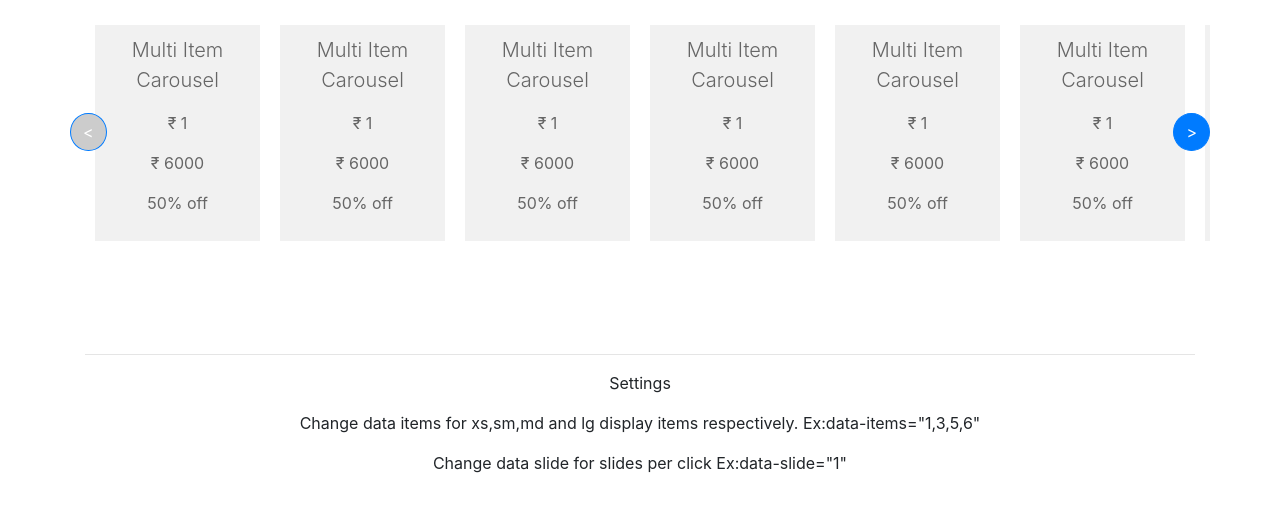
After one commit to JunTangg/matcha, a Django app: page /posts/scroll/ in a window 1280 px wide. The commit adds this page. Shown: the top 512 px of the page. Run offline with Django 3.2, Linux system fonts and the light colour scheme; some libraries are stand-ins or nearby versions.

Commit message:
scroll add | 190621

```diff
--- a/django_안성윤/matzip/accounts/models.py
+++ b/django_안성윤/matzip/accounts/models.py
@@ -3,7 +3,6 @@ from django.contrib.auth.models import AbstractUser
 from django.conf import settings
 from imagekit.models import ProcessedImageField
 from imagekit.processors import ResizeToFill
-
 
 
 class User(AbstractUser):
--- /dev/null
+++ b/django_안성윤/matzip/posts/static/posts/css/scroll.css
@@ -0,0 +1,9 @@
+.MultiCarousel { float: left; overflow: hidden; padding: 15px; width: 100%; position:relative; }
+    .MultiCarousel .MultiCarousel-inner { transition: 1s ease all; float: left; }
+        .MultiCarousel .MultiCarousel-inner .item { float: left;}
+        .MultiCarousel .MultiCarousel-inner .item > div { text-align: center; padding:10px; margin:10px; background:#f1f1f1; color:#666;}
+    .MultiCarousel .leftLst, .MultiCarousel .rightLst { position:absolute; border-radius:50%;top:calc(50% - 20px); }
+    .MultiCarousel .leftLst { left:0; }
+    .MultiCarousel .rightLst { right:0; }
+
+        .MultiCarousel .leftLst.over, .MultiCarousel .rightLst.over { pointer-events: none; background:#ccc; }
--- /dev/null
+++ b/django_안성윤/matzip/posts/static/posts/js/scroll.js
@@ -0,0 +1,106 @@
+$(document).ready(function () {
+    var itemsMainDiv = ('.MultiCarousel');
+    var itemsDiv = ('.MultiCarousel-inner');
+    var itemWidth = "";
+
+    $('.leftLst, .rightLst').click(function () {
+        var condition = $(this).hasClass("leftLst");
+        if (condition)
+            click(0, this);
+        else
+            click(1, this)
+    });
+
+    ResCarouselSize();
+
+
+
+
+    $(window).resize(function () {
+        ResCarouselSize();
+    });
+
+    //this function define the size of the items
+    function ResCarouselSize() {
+        var incno = 0;
+        var dataItems = ("data-items");
+        var itemClass = ('.item');
+        var id = 0;
+        var btnParentSb = '';
+        var itemsSplit = '';
+        var sampwidth = $(itemsMainDiv).width();
+        var bodyWidth = $('body').width();
+        $(itemsDiv).each(function () {
+            id = id + 1;
+            var itemNumbers = $(this).find(itemClass).length;
+            btnParentSb = $(this).parent().attr(dataItems);
+            itemsSplit = btnParentSb.split(',');
+            $(this).parent().attr("id", "MultiCarousel" + id);
+
+
+            if (bodyWidth >= 1200) {
+                incno = itemsSplit[3];
+                itemWidth = sampwidth / incno;
+            }
+            else if (bodyWidth >= 992) {
+                incno = itemsSplit[2];
+                itemWidth = sampwidth / incno;
+            }
+            else if (bodyWidth >= 768) {
+                incno = itemsSplit[1];
+                itemWidth = sampwidth / incno;
+            }
+            else {
+                incno = itemsSplit[0];
+                itemWidth = sampwidth / incno;
+            }
+            $(this).css({ 'transform': 'translateX(0px)', 'width': itemWidth * itemNumbers });
+            $(this).find(itemClass).each(function () {
+                $(this).outerWidth(itemWidth);
+            });
+
+            $(".leftLst").addClass("over");
+            $(".rightLst").removeClass("over");
+
+        });
+    }
+
+
+    //this function used to move the items
+    function ResCarousel(e, el, s) {
+        var leftBtn = ('.leftLst');
+        var rightBtn = ('.rightLst');
+        var translateXval = '';
+        var divStyle = $(el + ' ' + itemsDiv).css('transform');
+        var values = divStyle.match(/-?[\d\.]+/g);
+        var xds = Math.abs(values[4]);
+        if (e == 0) {
+            translateXval = parseInt(xds) - parseInt(itemWidth * s);
+            $(el + ' ' + rightBtn).removeClass("over");
+
+            if (translateXval <= itemWidth / 2) {
+                translateXval = 0;
+                $(el + ' ' + leftBtn).addClass("over");
+            }
+        }
+        else if (e == 1) {
+            var itemsCondition = $(el).find(itemsDiv).width() - $(el).width();
+            translateXval = parseInt(xds) + parseInt(itemWidth * s);
+            $(el + ' ' + leftBtn).removeClass("over");
+
+            if (translateXval >= itemsCondition - itemWidth / 2) {
+                translateXval = itemsCondition;
+                $(el + ' ' + rightBtn).addClass("over");
+            }
+        }
+        $(el + ' ' + itemsDiv).css('transform', 'translateX(' + -translateXval + 'px)');
+    }
+
+    //It is used to get some elements from btn
+    function click(ell, ee) {
+        var Parent = "#" + $(ee).parent().attr("id");
+        var slide = $(Parent).attr("data-slide");
+        ResCarousel(ell, Parent, slide);
+    }
+
+});
--- a/django_안성윤/matzip/posts/templates/posts/base.html
+++ b/django_안성윤/matzip/posts/templates/posts/base.html
@@ -12,7 +12,7 @@
 <nav class="navbar navbar-light bg-light">
 
        <a class="navbar-brand" href="{% url 'posts:index' %}">
-       <img src="{% static 'posts/img/matcha.png' %}" width="100" height="30" class="d-inline-block align-top" alt="">
+        <img src="{% static 'posts/img/matcha.png' %}" width="100" height="30" class="d-inline-block align-top" alt="">
        </a>
     <div class="navbar-nav">
     {% if user.is_authenticated %}
--- /dev/null
+++ b/django_안성윤/matzip/posts/templates/posts/scroll.html
@@ -0,0 +1,177 @@
+<!doctype html>
+{% load static %}
+
+
+<html lang="en">
+<head>
+    <meta charset="UTF-8">
+    <meta name="viewport"
+          content="width=device-width, user-scalable=no, initial-scale=1.0, maximum-scale=1.0, minimum-scale=1.0">
+    <meta http-equiv="X-UA-Compatible" content="ie=edge">
+    <link rel="stylesheet" href="{% static 'posts/css/scroll.css' %}">
+    <link href="//maxcdn.bootstrapcdn.com/bootstrap/4.1.1/css/bootstrap.min.css" rel="stylesheet" id="bootstrap-css">
+    <title>Document</title>
+
+</head>
+
+</html>
+
+
+<div class="container">
+    <div class="row">
+        <div class="MultiCarousel" data-items="1,3,5,6" data-slide="1" id="MultiCarousel" data-interval="1000">
+            <div class="MultiCarousel-inner">
+                <div class="item">
+                    <div class="pad15">
+                        <p class="lead">Multi Item Carousel</p>
+                        <p>₹ 1</p>
+                        <p>₹ 6000</p>
+                        <p>50% off</p>
+                    </div>
+                </div>
+                <div class="item">
+                    <div class="pad15">
+                        <p class="lead">Multi Item Carousel</p>
+                        <p>₹ 1</p>
+                        <p>₹ 6000</p>
+                        <p>50% off</p>
+                    </div>
+                </div>
+                <div class="item">
+                    <div class="pad15">
+                        <p class="lead">Multi Item Carousel</p>
+                        <p>₹ 1</p>
+                        <p>₹ 6000</p>
+                        <p>50% off</p>
+                    </div>
+                </div>
+                <div class="item">
+                    <div class="pad15">
+                        <p class="lead">Multi Item Carousel</p>
+                        <p>₹ 1</p>
+                        <p>₹ 6000</p>
+                        <p>50% off</p>
+                    </div>
+                </div>
+                <div class="item">
+                    <div class="pad15">
+                        <p class="lead">Multi Item Carousel</p>
+                        <p>₹ 1</p>
+                        <p>₹ 6000</p>
+                        <p>50% off</p>
+                    </div>
+                </div>
+                <div class="item">
+                    <div class="pad15">
+                        <p class="lead">Multi Item Carousel</p>
+                        <p>₹ 1</p>
+                        <p>₹ 6000</p>
+                        <p>50% off</p>
+                    </div>
+                </div>
+                <div class="item">
+                    <div class="pad15">
+                        <p class="lead">Multi Item Carousel</p>
+                        <p>₹ 1</p>
+                        <p>₹ 6000</p>
+                        <p>50% off</p>
+                    </div>
+                </div>
+                <div class="item">
+                    <div class="pad15">
+                        <p class="lead">Multi Item Carousel</p>
+                        <p>₹ 1</p>
+                        <p>₹ 6000</p>
+                        <p>50% off</p>
+                    </div>
+                </div>
+                <div class="item">
+                    <div class="pad15">
+                        <p class="lead">Multi Item Carousel</p>
+                        <p>₹ 1</p>
+                        <p>₹ 6000</p>
+                        <p>50% off</p>
+                    </div>
+                </div>
+                <div class="item">
+                    <div class="pad15">
+                        <p class="lead">Multi Item Carousel</p>
+                        <p>₹ 1</p>
+                        <p>₹ 6000</p>
+                        <p>50% off</p>
+                    </div>
+                </div>
+                <div class="item">
+                    <div class="pad15">
+                        <p class="lead">Multi Item Carousel</p>
+                        <p>₹ 1</p>
+                        <p>₹ 6000</p>
+                        <p>50% off</p>
+                    </div>
+                </div>
+                <div class="item">
+                    <div class="pad15">
+                        <p class="lead">Multi Item Carousel</p>
+                        <p>₹ 1</p>
+                        <p>₹ 6000</p>
+                        <p>50% off</p>
+                    </div>
+                </div>
+                <div class="item">
+                    <div class="pad15">
+                        <p class="lead">Multi Item Carousel</p>
+                        <p>₹ 1</p>
+                        <p>₹ 6000</p>
+                        <p>50% off</p>
+                    </div>
+                </div>
+                <div class="item">
+                    <div class="pad15">
+                        <p class="lead">Multi Item Carousel</p>
+                        <p>₹ 1</p>
+                        <p>₹ 6000</p>
+                        <p>50% off</p>
+                    </div>
+                </div>
+                <div class="item">
+                    <div class="pad15">
+                        <p class="lead">Multi Item Carousel</p>
+                        <p>₹ 1</p>
+                        <p>₹ 6000</p>
+                        <p>50% off</p>
+                    </div>
+                </div>
+                <div class="item">
+                    <div class="pad15">
+                        <p class="lead">Multi Item Carousel</p>
+                        <p>₹ 1</p>
+                        <p>₹ 6000</p>
+                        <p>50% off</p>
+                    </div>
+                </div>
+            </div>
+            <button class="btn btn-primary leftLst"><</button>
+            <button class="btn btn-primary rightLst">></button>
+        </div>
+    </div>
+    <div class="row">
+        <div class="col-md-12 text-center">
+            <br/><br/><br/>
+            <hr/>
+            <p>Settings</p>
+            <p>Change data items for xs,sm,md and lg display items respectively. Ex:data-items="1,3,5,6"</p>
+            <p>Change data slide for slides per click Ex:data-slide="1"</p>
+        </div>
+    </div>
+</div>
+<script src="https://code.jquery.com/jquery-3.3.1.slim.min.js"
+        integrity="sha384-q8i/X+965DzO0rT7abK41JStQIAqVgRVzpbzo5smXKp4YfRvH+8abtTE1Pi6jizo"
+        crossorigin="anonymous"></script>
+<script src="https://cdnjs.cloudflare.com/ajax/libs/popper.js/1.14.7/umd/popper.min.js"
+        integrity="sha384-UO2eT0CpHqdSJQ6hJty5KVphtPhzWj9WO1clHTMGa3JDZwrnQq4sF86dIHNDz0W1"
+        crossorigin="anonymous"></script>
+<script src="https://stackpath.bootstrapcdn.com/bootstrap/4.3.1/js/bootstrap.min.js"
+        integrity="sha384-JjSmVgyd0p3pXB1rRibZUAYoIIy6OrQ6VrjIEaFf/nJGzIxFDsf4x0xIM+B07jRM"
+        crossorigin="anonymous"></script>
+
+<script src="{% static 'posts/js/scroll.js' %}"></script>
--- a/django_안성윤/matzip/posts/urls.py
+++ b/django_안성윤/matzip/posts/urls.py
@@ -10,4 +10,6 @@ urlpatterns = [
     path('star/', views.star, name='star'),
     path('mypage/', views.mypage, name='mypage'),
     path('lists/', views.lists, name='lists'),
+    path('scroll/', views.scroll, name='scroll'),
+
 ]
--- a/django_안성윤/matzip/posts/views.py
+++ b/django_안성윤/matzip/posts/views.py
@@ -6,27 +6,12 @@ from django.contrib.auth.decorators import login_required
 # Create your views here.
 
 
-@login_required
 def index(request):
-    user = request.user
-
-    posts = Post.objects.filter(user__in=user.follow.all())
-    comment_form = CommentForm()
-    context = {
-        'posts': posts,
-        'comment_form': comment_form
-    }
-    return render(request, 'posts/index.html', context)
+    return render(request, 'posts/index.html')
 
 
 def all(request):
-    posts = Post.objects.all().order_by('-id')
-    comment_form = CommentForm()
-    context = {
-        'posts': posts,
-        'comment_form': comment_form
-    }
-    return render(request, 'posts/index.html', context)
+    return render(request, 'posts/index.html')
 
 
 def detail(request):
@@ -43,3 +28,7 @@ def mypage(request):
 
 def lists(request):
     return render(request, 'posts/lists.html')
+
+
+def scroll(request):
+    return render(request, 'posts/scroll.html')
```
Also changed, not shown: django_안성윤/matzip/accounts/views.py (+15 -9 lines).
